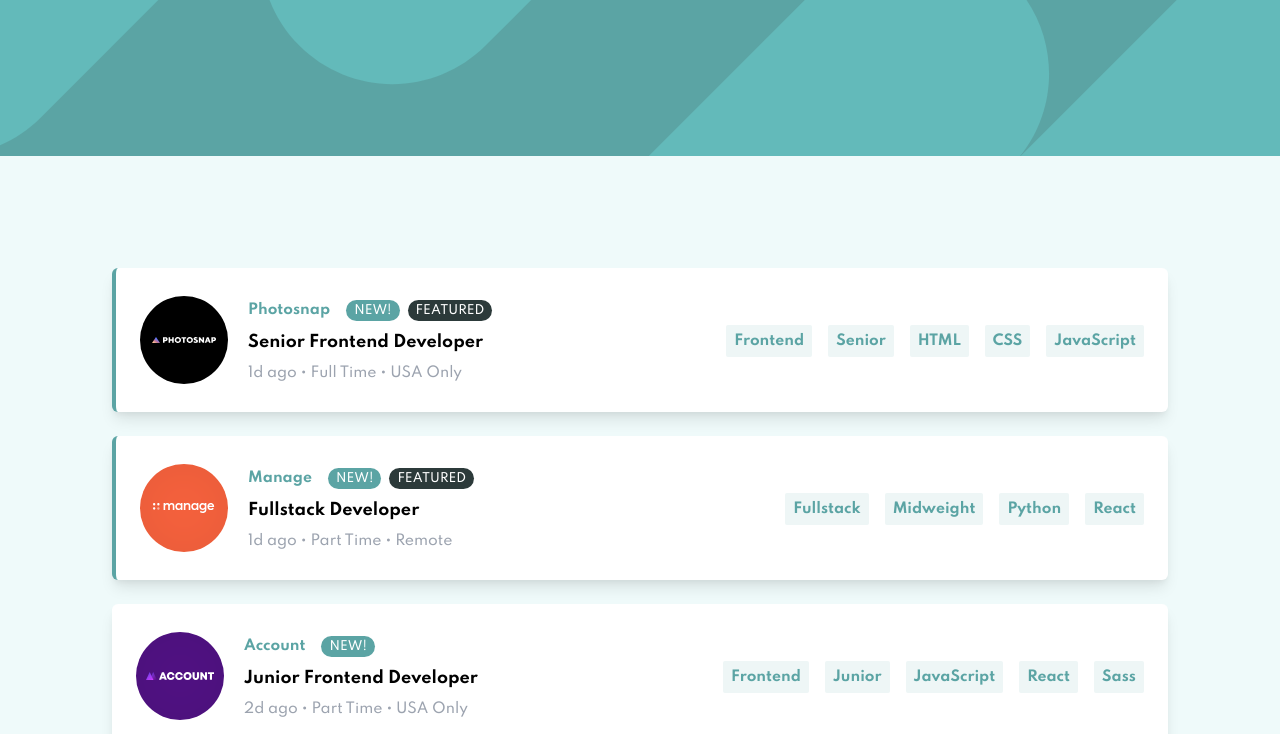
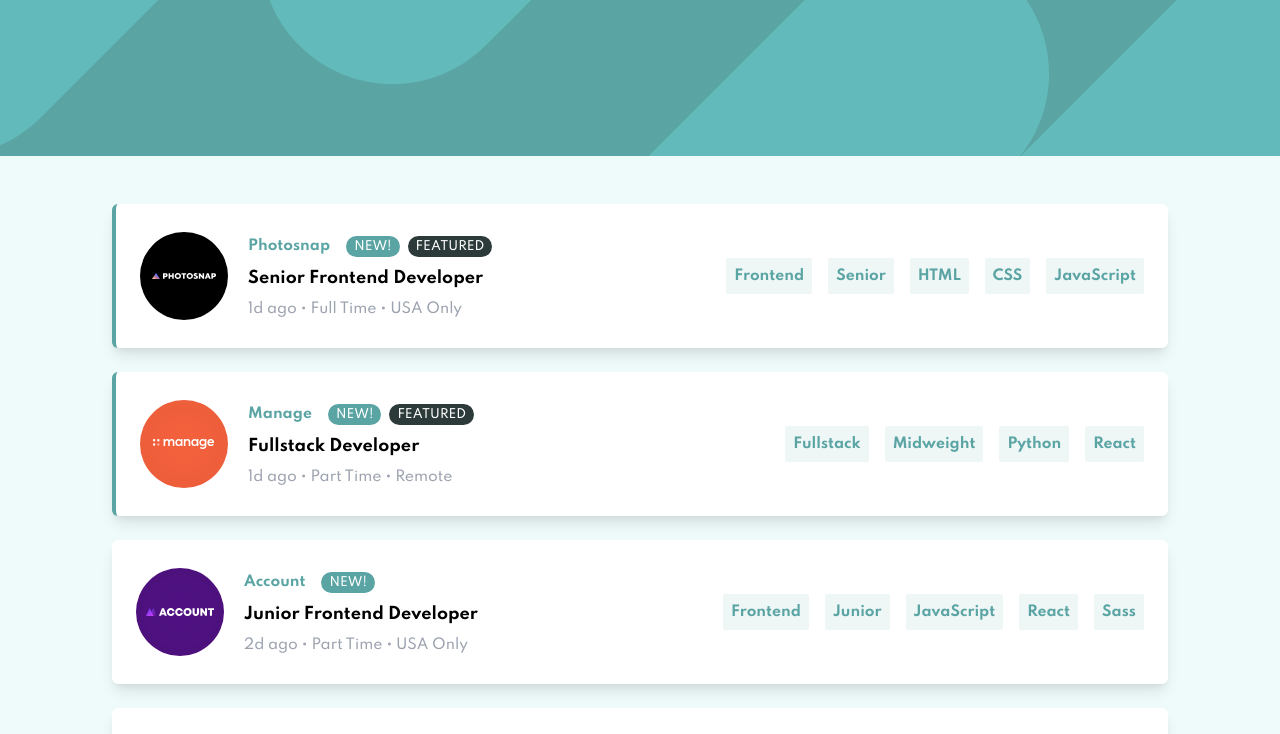
Before and after one commit to kelvinsanchez15/static-job-listings, a Next.js app: page / in a window 1280 px wide. Shown: the top 734 px of the page. Built offline with nearby package versions, Linux system fonts and the light colour scheme.

Commit message:
create and add tag filter component

```diff
--- a/components/Card.tsx
+++ b/components/Card.tsx
@@ -13,7 +13,22 @@ interface Job {
   tools: string[];
 }
 
-export default function Card({ job }: { job: Job }) {
+export default function Card({
+  job,
+  selectedJobTags,
+  setSelectedJobTags,
+}: {
+  job: Job;
+  selectedJobTags: string[];
+  setSelectedJobTags: React.Dispatch<React.SetStateAction<string[]>>;
+}) {
+  const handleTagClick = (tag: string) => {
+    return (
+      !selectedJobTags.includes(tag) &&
+      setSelectedJobTags([...selectedJobTags, tag])
+    );
+  };
+
   return (
     <div
       id="card"
@@ -53,12 +68,13 @@ export default function Card({ job }: { job: Job }) {
       </div>
       <div id="tags">
         {[job.role, job.level, ...job.languages, ...job.tools].map((tag) => (
-          <span
+          <button
             key={tag}
             className="ml-4 p-2 text-cyan text-sm font-semibold bg-cyan-light rounded-sm hover:bg-cyan hover:text-white cursor-pointer"
+            onClick={() => handleTagClick(tag)}
           >
             {tag}
-          </span>
+          </button>
         ))}
       </div>
     </div>
--- /dev/null
+++ b/components/TagFilter.tsx
@@ -0,0 +1,32 @@
+export default function TagFilter({
+  selectedJobTags,
+  setSelectedJobTags,
+}: {
+  selectedJobTags: string[];
+  setSelectedJobTags: React.Dispatch<React.SetStateAction<string[]>>;
+}) {
+  return (
+    <div className="bg-white rounded-md px-10 py-6 mb-10 shadow-lg flex justify-between -mt-24">
+      <div id="filter">
+        {selectedJobTags.map((tag) => (
+          <div
+            key={tag}
+            className="mr-4 inline-flex bg-cyan-light rounded-sm overflow-hidden"
+          >
+            <span className="p-2 text-cyan text-sm font-semibold">{tag}</span>
+            <button className="bg-cyan px-3 hover:bg-cyan-darkest">
+              <img src="/images/icon-remove.svg" alt="" />
+            </button>
+          </div>
+        ))}
+      </div>
+
+      <button
+        onClick={() => setSelectedJobTags([])}
+        className="text-sm text-cyan font-bold hover:underline"
+      >
+        Clear
+      </button>
+    </div>
+  );
+}
--- a/pages/index.tsx
+++ b/pages/index.tsx
@@ -1,19 +1,41 @@
+import { useState } from 'react';
 import Head from 'next/head';
 import type { NextPage } from 'next';
 import jobs from '../data.json';
 import Card from '../components/Card';
+import TagFilter from '../components/TagFilter';
 
 const Home: NextPage = () => {
+  const [selectedJobTags, setSelectedJobTags] = useState<string[]>([]);
+
+  const filteredJobs = jobs.filter((job) => {
+    const jobTags = [job.role, job.level, ...job.languages, ...job.tools];
+    return selectedJobTags.every((tag) => jobTags.includes(tag));
+  });
+
   return (
     <>
       <Head>
         <title>Static Job Listings</title>
         <link rel="icon" href="/favicon-32x32.png" />
       </Head>
-      <header className=" bg-cyan bg-header-mobile sm:bg-header-desktop bg-center bg-cover h-156px" />
-      <div className="w-full p-28">
-        {jobs.map((job) => (
-          <Card key={job.id} job={job} />
+      <header className=" bg-cyan bg-header-mobile sm:bg-header-desktop bg-center bg-cover h-156px mb-12" />
+
+      <div className="w-full px-28">
+        {selectedJobTags.length > 0 && (
+          <TagFilter
+            selectedJobTags={selectedJobTags}
+            setSelectedJobTags={setSelectedJobTags}
+          />
+        )}
+
+        {filteredJobs.map((job) => (
+          <Card
+            key={job.id}
+            job={job}
+            selectedJobTags={selectedJobTags}
+            setSelectedJobTags={setSelectedJobTags}
+          />
         ))}
       </div>
     </>
```
